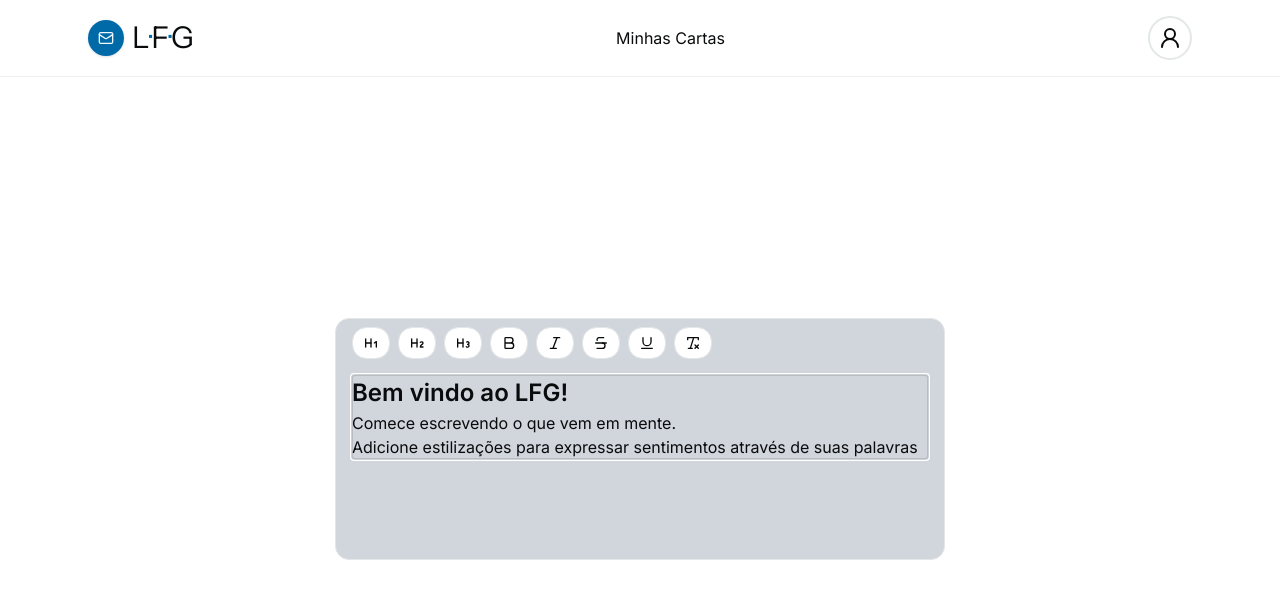
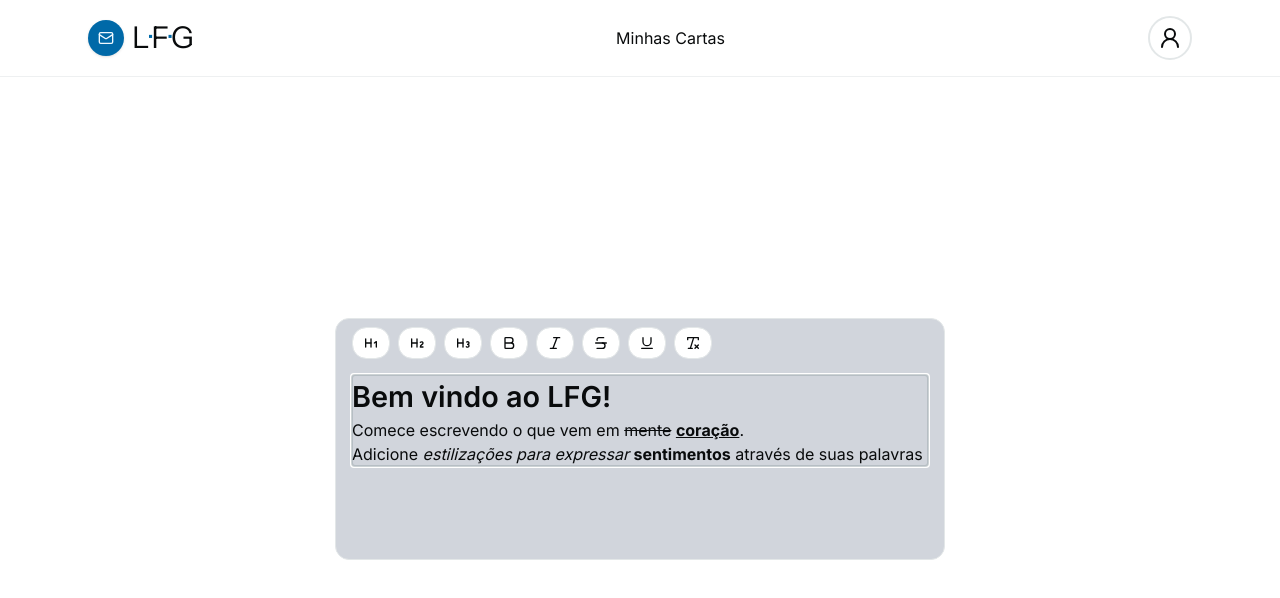
Before and after one commit to caio1213pgm/letters-for-g, a Next.js app: page /dashboard in a window 1280 px wide. Shown: the top 598 px of the page. Built offline with nearby package versions, Linux system fonts and the light colour scheme; no server answers.

Commit message:
feat: adjust initial text

```diff
--- a/src/components/editor/Tiptap.tsx
+++ b/src/components/editor/Tiptap.tsx
@@ -8,11 +8,17 @@ import EditorControls from "./editorControls";
 
 const Tiptap = () => {
   const editor = useEditor({
-    extensions: [StarterKit, Heading, TextStyleKit],
+    extensions: [
+      StarterKit.configure({
+        heading: false,
+      }),
+      Heading.configure({ levels: [1, 2] }),
+      TextStyleKit,
+    ],
     content: `
-    <h2>Bem vindo ao LFG!</h2>
-    <p>Comece escrevendo o que vem em mente.</p>
-    <p>Adicione estilizações para expressar sentimentos através de suas palavras</p>
+    <h1>Bem vindo ao LFG!</h1>
+    <p>Comece escrevendo o que vem em <s>mente</s> <strong><u>coração</u></strong>.</p>
+    <p>Adicione <em>estilizações para expressar</em> <strong>sentimentos</strong> através de suas palavras</p>
     `,
     // Don't render immediately on the server to avoid SSR issues
     immediatelyRender: false,
```
